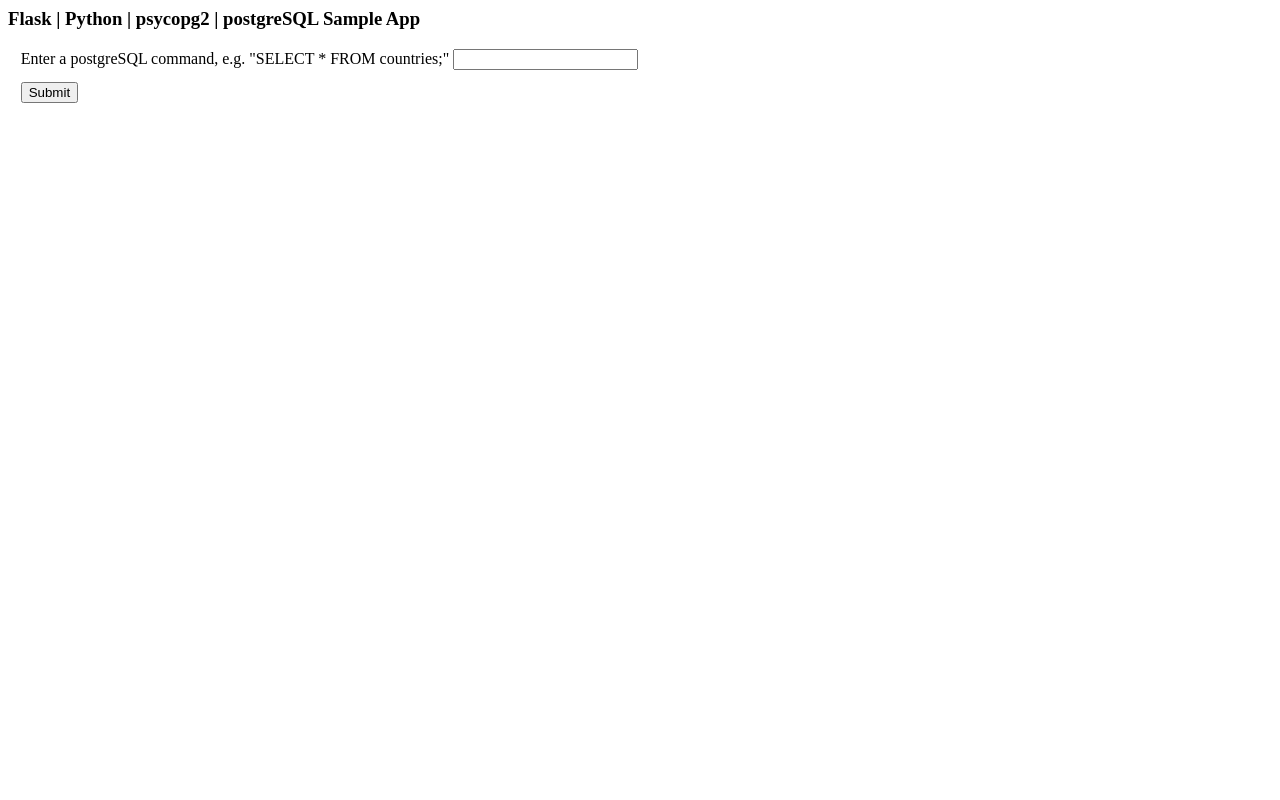
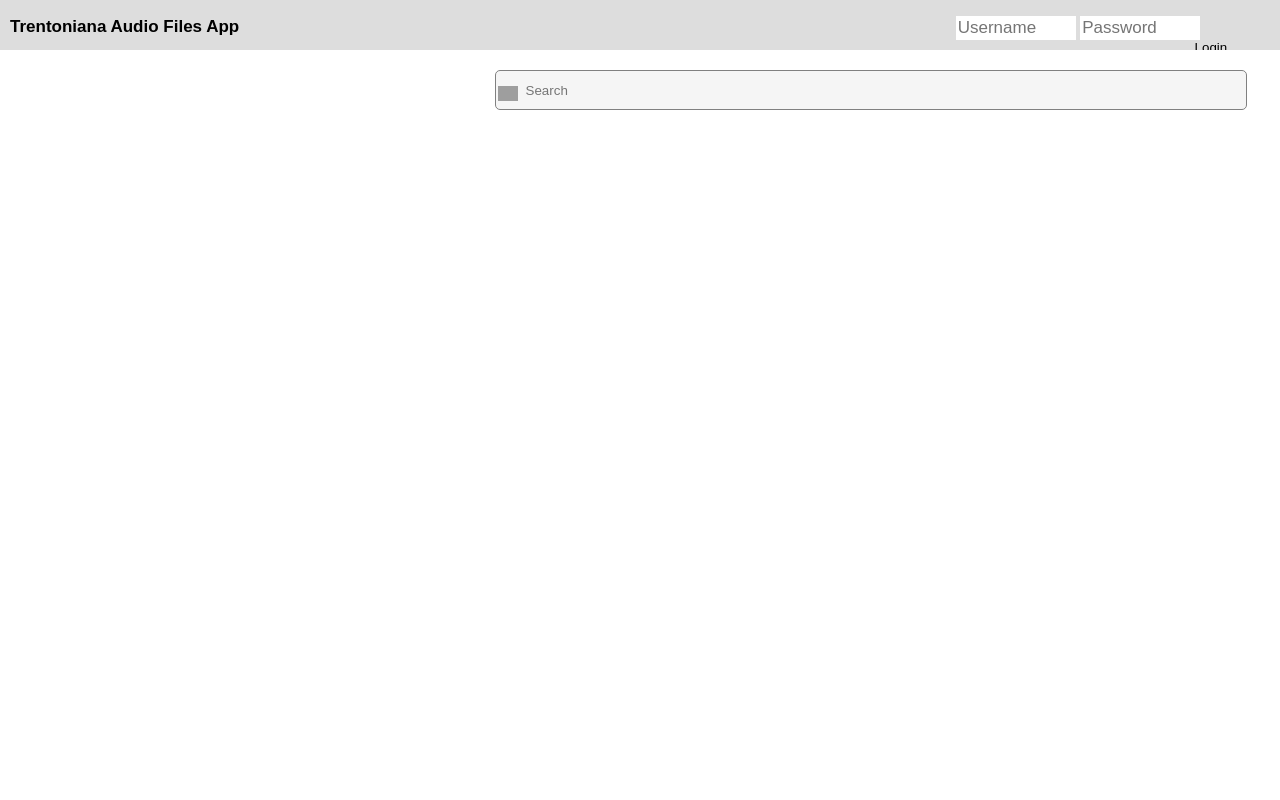
Before and after one commit to pepped1/database-trentoniana-project, a Python web app: template src/app_create_table/app/templates/my-form.html in a window 1280 px wide. Run offline with Jinja, Linux system fonts and the light colour scheme; the template is opened without the code that fills it, so the values that code supplies are empty; some libraries are stand-ins or nearby versions; grey boxes are pictures that could not be loaded.

Commit message:
Add files via upload

```diff
--- a/src/app_create_table/app/database.ini
+++ b/src/app_create_table/app/database.ini
@@ -1,6 +1,6 @@
 [postgresql]
 host=localhost
 port=5432
-database=7dbs
+database=tren
 user=lion
 password=lion
--- a/src/app_create_table/app/templates/my-form.html
+++ b/src/app_create_table/app/templates/my-form.html
@@ -1,19 +1,10 @@
 <!-- /templates/my-form.html-->
 
 <html>
+
     <head>
-        <title>Flask Sample Input Form</title>
+        <title>Trentoniana Audio Files App</title>
     </head>
-    <body>
-	<h3>Flask | Python | psycopg2 | postgreSQL Sample App</h3>
-        <form action="/form-handler" method="POST">
-            <div>
-		Enter a postgreSQL command, e.g. "SELECT * FROM countries;"
-		<input type="text" name="query">
-            </div>
-            <input type="submit" value="Submit">
-        </form>
-    </body>
 
     <!-- minimal styling -->
     <style>
@@ -24,5 +15,182 @@
         div {
             margin: 1% 0;
         }
+
+        body {
+        	margin: 0px;
+        	font-family: Arial, Helvetica, sans-serif;
+        }
+
+        th:tr{
+        color: blue;
+	    }
+	    tr:nth-of-type(2n){
+	        border: 1px solid grey;
+	        background-color: #f5f5f5;
+	    }
+
+	    td{
+	        padding: 8px 8px;
+	        border: 1px solid grey;
+	    }
+
+	    .hover-table{
+	    	margin-top: 30px;
+	    	margin-right: 20px;
+	    	margin-left: auto;
+	    	border-collapse:collapse;
+	    	border-spacing:0;
+	    	width:60%;
+	    	text-align: right;
+	    	display:table;
+	    	border: 1px solid #ccc;
+	    }
+
+	    .hover-table tr{
+	    	border-bottom:1px solid #ddd;
+	    }
+
+	    .hover-table tr:nth-child(odd){
+	    	background-color: #fff;
+	    }
+
+	    .hover-table tr:nth-child(even){
+	    	background-color: #f1f1f1;
+	    }
+
+	    .hover-table td, .hover-table th{
+	    	padding:8px 8px;
+	    	display: table-cell;
+	    	text-align:left;
+	    	vertical-align:top;
+	    }
+
+	    .hover-table th:first-child, .hover-table td:first-child{
+	    	padding-left:16px;
+	    }
+
+	    .hover-table tbody tr:hover, .hover-table li:hover{
+	    	background-color:#ddd;
+	    }
+
+        .wrapper {
+        	margin-top: 20px;
+        	position: relative;
+        	display:block;
+        	text-align: right;
+        	min-width: 100px;
+        }
+
+        .search-icon {
+        	position: relative;
+        	top: 6px;
+        	left: 28px;
+        	width: 20px;
+        }
+
+        .search {
+        	border: 1px solid grey;
+        	border-radius: 5px;
+        	height: 40px;
+        	width: 60%;
+        	padding:2px 23px 2px 30px;
+        	outline: 0px;
+        	background-color: #f5f5f5;
+        	margin-right: 20px;
+	    	margin-left: auto;
+        }
+
+        .search:hover, .search:focus {
+        	border: 1.5px solid #009688;
+        	background-color: white;
+        }
+
+        .navbar {
+        	box-sizing: border-box;
+        	background-color: #ddd;
+        	overflow:hidden;
+        	height: 50px;
+        	padding:0px;
+        	margin:0px;
+        }
+
+        .navbar h3 {
+        	float: left;
+        	display:block;
+        	color:black;
+        	text-align:center;
+        	padding: 0px;
+        	margin-left:10px;
+        	text-decoration:none;
+        	font-size:17px;
+        }
+
+        .navbar .login {
+        	float:right;
+        	margin-right: 50px;
+        }
+
+        .navbar input[type=text] {
+        	padding:2px;
+        	margin-top:0px;
+        	font-size:17px;
+        	border:none;
+        	width:120px;
+        	border-color:#ddd;
+        }
+
+        .navbar .login button {
+        	float:right;
+        	padding:0px;
+        	background: #ddd;
+        	border:none;
+        }
+
+        .navbar .login button:hover {
+        	background-color:#ddd;
+        }
+
+
+
     </style>
+
+    <body>
+
+    	<!-- Navigation Bar with Login -->
+    	<div class ="navbar">
+    		<h3>Trentoniana Audio Files App</h3>
+    		<div class="login">
+    			<form action="/login-handler" method="POST">
+	    			<input type="text" placeholder="Username" name="username">
+	    			<input type="text" placeholder="Password" name="password">
+	    			<button type="submit">Login</button>
+	    		</form>
+    		</div>
+    	</div>
+
+    	<!-- Search Bar -->
+		<form class="wrapper" action="/form-handler" method="POST">
+
+			<img class="search-icon" src="https://upload.wikimedia.org/wikipedia/commons/0/0b/Search_Icon.svg">
+			<input class="search" placeholder="Search" type="text" name="query">
+
+		</form>
+
+		<!-- Table with results from database -->
+	    <table class="hover-table">
+
+        <!-- nested for loops in jinja template -->
+		{%for row in rows%}
+		    <tr>
+		    {%for col in row%}
+		        <td>{{col}}</td>
+		    {%endfor%}
+		    </tr>
+		{%endfor%}
+		</table>
+
+    </body>
+
+
+
 </html>
--- a/src/app_create_table/app/templates/my-result.html
+++ b/src/app_create_table/app/templates/my-result.html
@@ -2,7 +2,7 @@
 
 <html>
     <head>
-        <title>Flask result table using nested for loops</title>
+        <title>Trentoniana Result Table</title>
     </head>
 
     <!-- Adding some style to table (OPTIONAL) -->
```
Also changed, not shown: src/app_create_table/app/app.py (+6 -2 lines).
